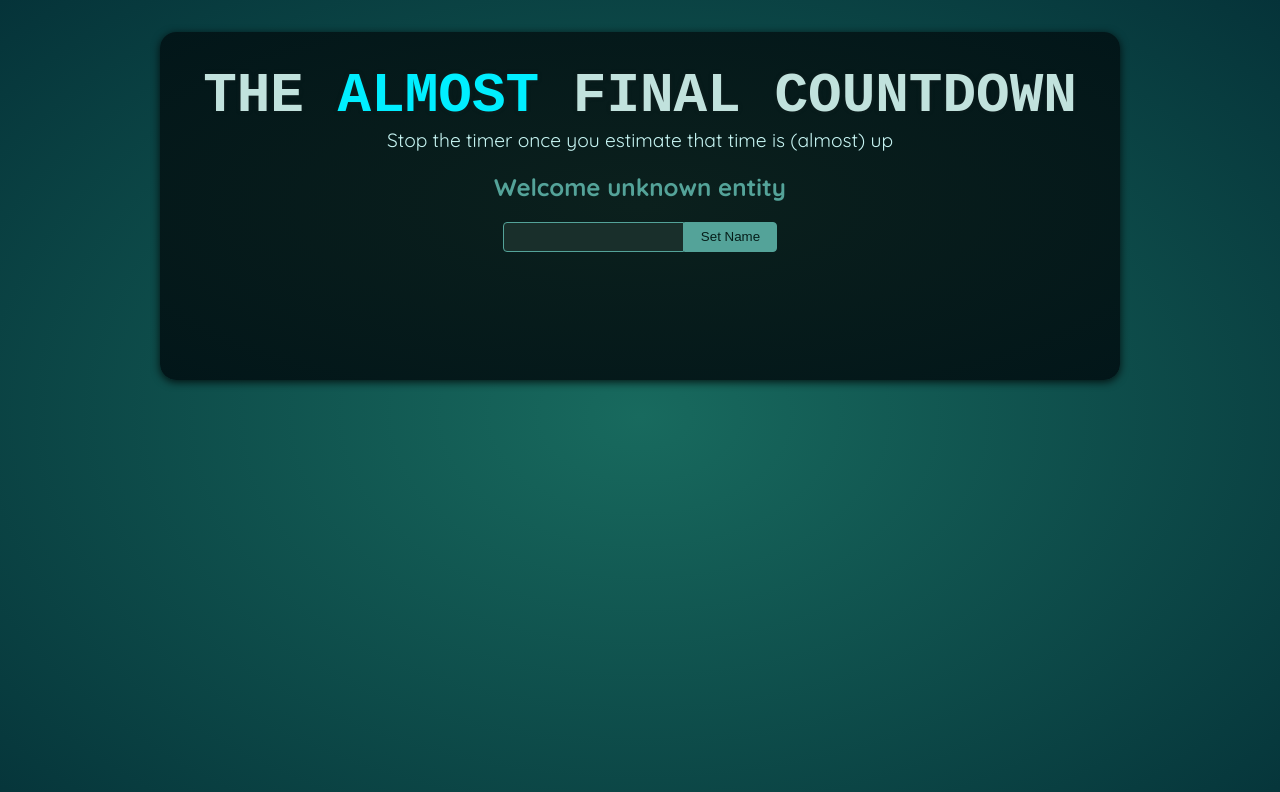
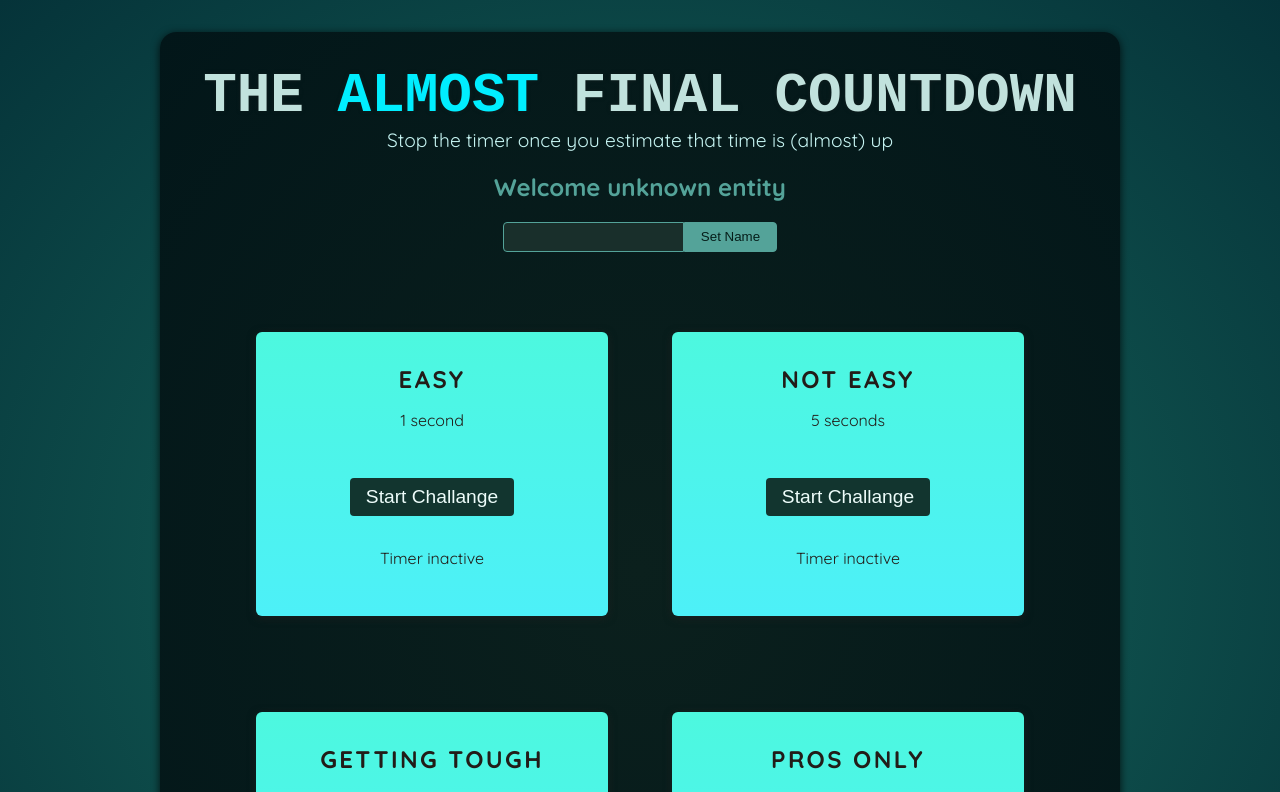
Before and after one commit to msm-faraj/maxim-final-countdown, a React (Vite) app: page / in a window 1280 px wide. Shown: the top 792 px of the page. Built offline with nearby package versions, Linux system fonts and the light colour scheme; a web font is replaced by a local one.

Commit message:
adding time challenge component

```diff
--- a/src/App.jsx
+++ b/src/App.jsx
@@ -1,10 +1,16 @@
-import Player from './components/Player.jsx';
+import Player from "./components/Player.jsx";
+import TimeChallange from "./components/TimeChallenge.jsx";
 
 function App() {
   return (
     <>
       <Player />
-      <div id="challenges"></div>
+      <div id="challenges">
+        <TimeChallange title="Easy" targetTime={1} />
+        <TimeChallange title="Not Easy" targetTime={5} />
+        <TimeChallange title="Getting Tough" targetTime={10} />
+        <TimeChallange title="Pros only" targetTime={15} />
+      </div>
     </>
   );
 }
--- /dev/null
+++ b/src/components/TimeChallenge.jsx
@@ -0,0 +1,37 @@
+import { useState, useRef } from "react";
+
+export default function TimeChellange({ title, targetTime }) {
+  const timer = useRef();
+
+  const [timerStarted, setTimerStarted] = useState(false);
+  const [timerExpired, setTimerExpired] = useState(false);
+
+  function handleStart() {
+    timer.current = setTimeout(() => {
+      setTimerExpired(true);
+    }, targetTime * 1000);
+    setTimerStarted(true);
+  }
+
+  function handleStop() {
+    clearTimeout(timer.current);
+  }
+
+  return (
+    <section className="challenge">
+      <h2>{title}</h2>
+      {timerExpired && <p>You lost</p>}
+      <p className="challange-time">
+        {targetTime} second{targetTime > 1 ? "s" : ""}
+      </p>
+      <p>
+        <button onClick={timerStarted ? handleStop : handleStart}>
+          {timerStarted ? "Stop" : "Start"} Challange
+        </button>
+      </p>
+      <p className={timerStarted ? "active" : undefined}>
+        {timerStarted ? "Time is running..." : "Timer inactive"}
+      </p>
+    </section>
+  );
+}
```
